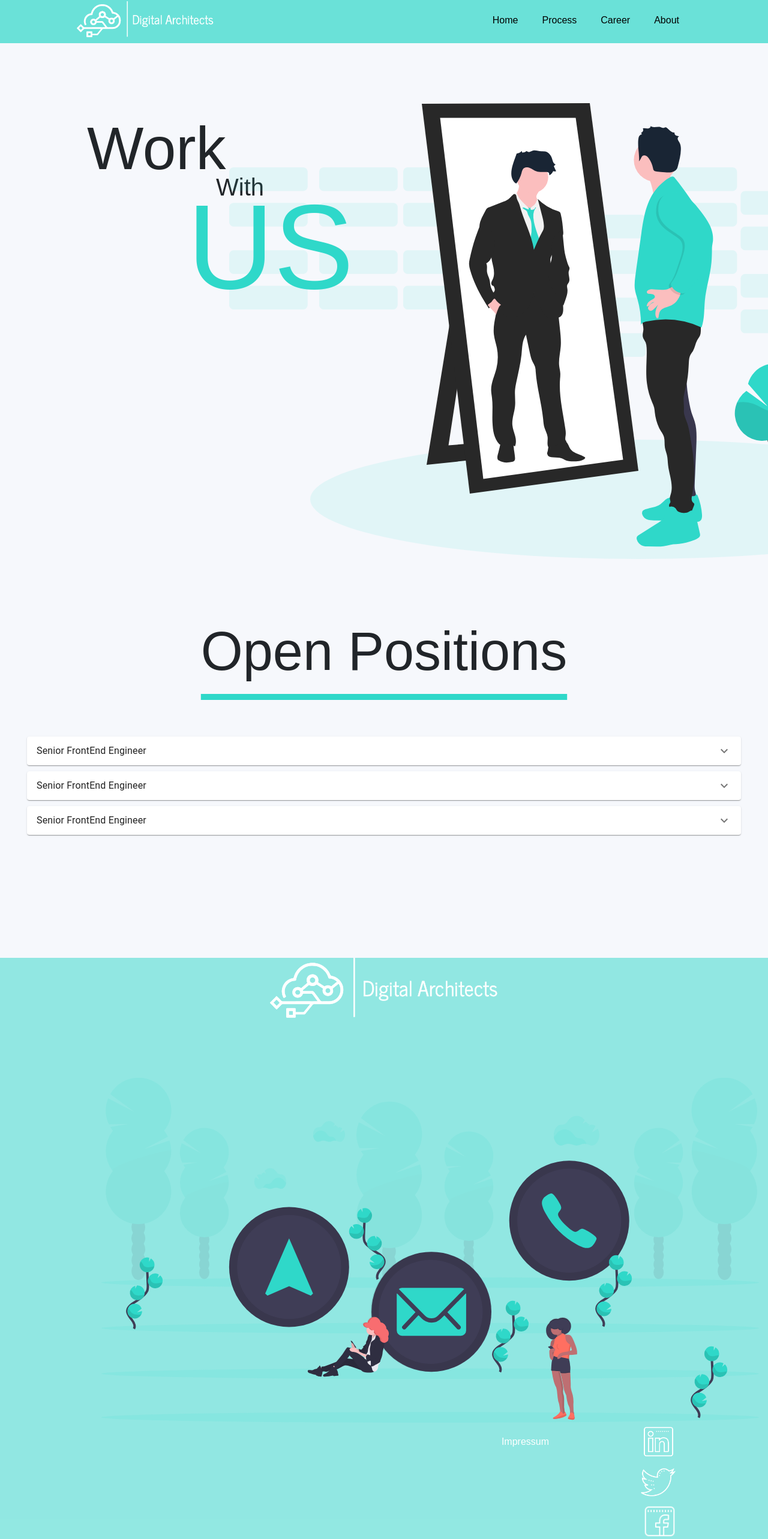
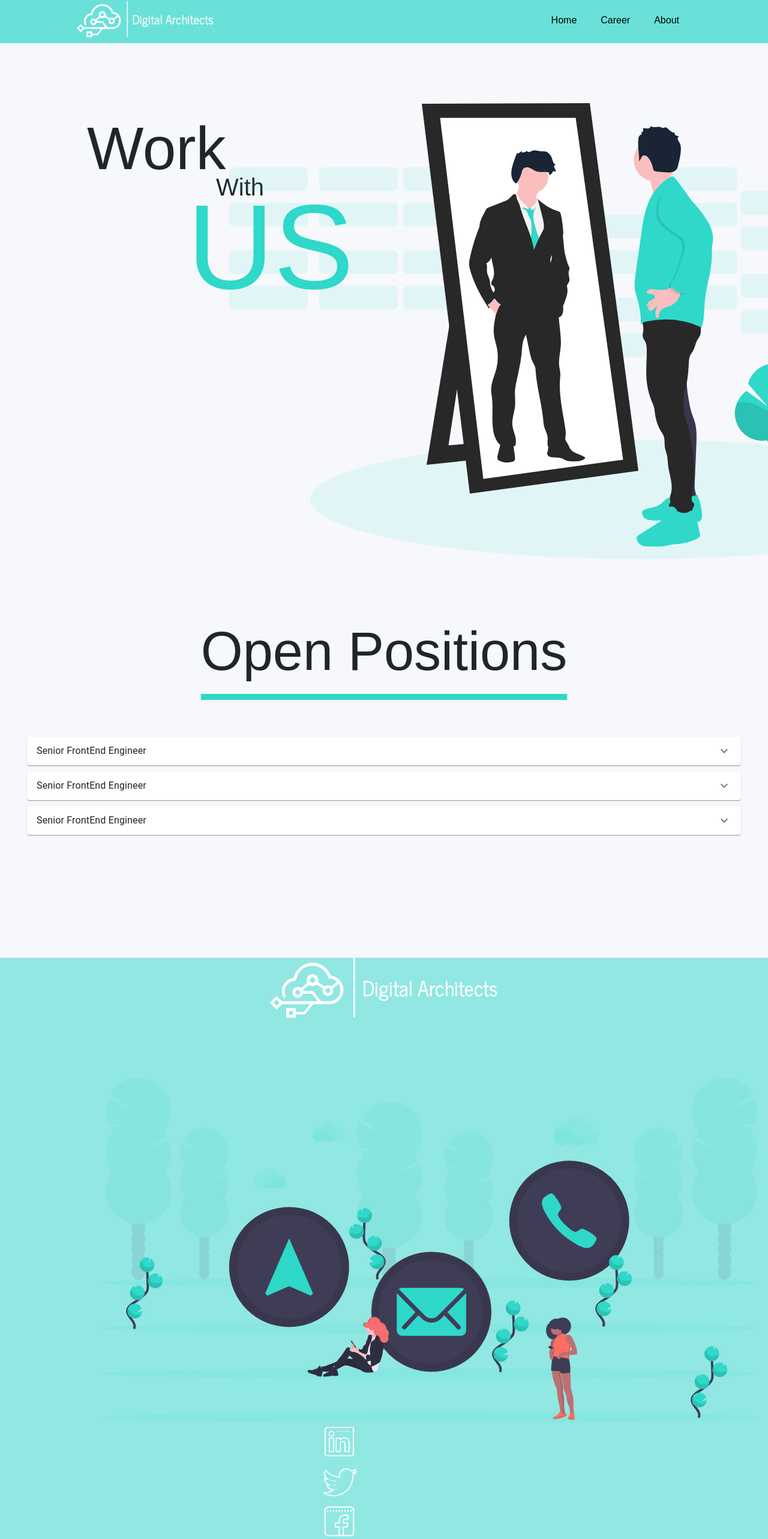
Before and after one commit to KayvT/DigitArc, a React (Create React App) app: page /career in a window 1280 px wide. Shown: the part 9-2575 px from the top of the page at 60% size. Built offline with nearby package versions, Linux system fonts and the light colour scheme; what google-maps-react would draw is missing.

Commit message:
fixed fotter

```diff
--- a/src/Components/Footer.js
+++ b/src/Components/Footer.js
@@ -18,7 +18,6 @@ class Footer extends React.Component {
         </div>
         <div className="col-lg footercontact">
           <div className="row">
-            <Link to="/impressum">Impressum</Link>
             <a href="#">
               <img src={linkedinIcon} alt="linkedinicon" />
             </a>
@@ -38,6 +37,9 @@ class Footer extends React.Component {
               <img src={facebookIcon} alt="facebookicon" href="#" />
             </a>
           </div>
+          <div className="row">
+            <Link to="/impressum">Impressum</Link>
+          </div>
         </div>
       </div>
     );
--- a/src/Components/Navbar.js
+++ b/src/Components/Navbar.js
@@ -13,9 +13,9 @@ class Navbar extends React.Component {
             <Link to="/">
               <li>Home</li>
             </Link>
-            <Link to="/process">
-              <li>Process</li>
-            </Link>
+            {/* <Link to="/process"> */}
+            {/* <li>Process</li> */}
+            {/* </Link> */}
             <Link to="/career">
               <li>Career</li>
             </Link>
--- a/src/Components/Styles/style.css
+++ b/src/Components/Styles/style.css
@@ -401,11 +401,7 @@ button:hover {
 /* FOOTER */
 
 .footer {
-  /* margin: 0; */
   background-color: rgb(47, 216, 201, 0.5);
-  /* height: 1000px; */
-  /* flex-shrink: 0; */
-  /* margin-top: 1000px; */
 }
 .address {
   display: flex;
@@ -438,7 +434,8 @@ button:hover {
   display: flex;
   flex-direction: column;
   justify-content: center;
-  align-items: flex-end;
+  align-items: center;
+  /* padding: 50px; */
 }
 .footercontact a {
   text-decoration: none;
```
